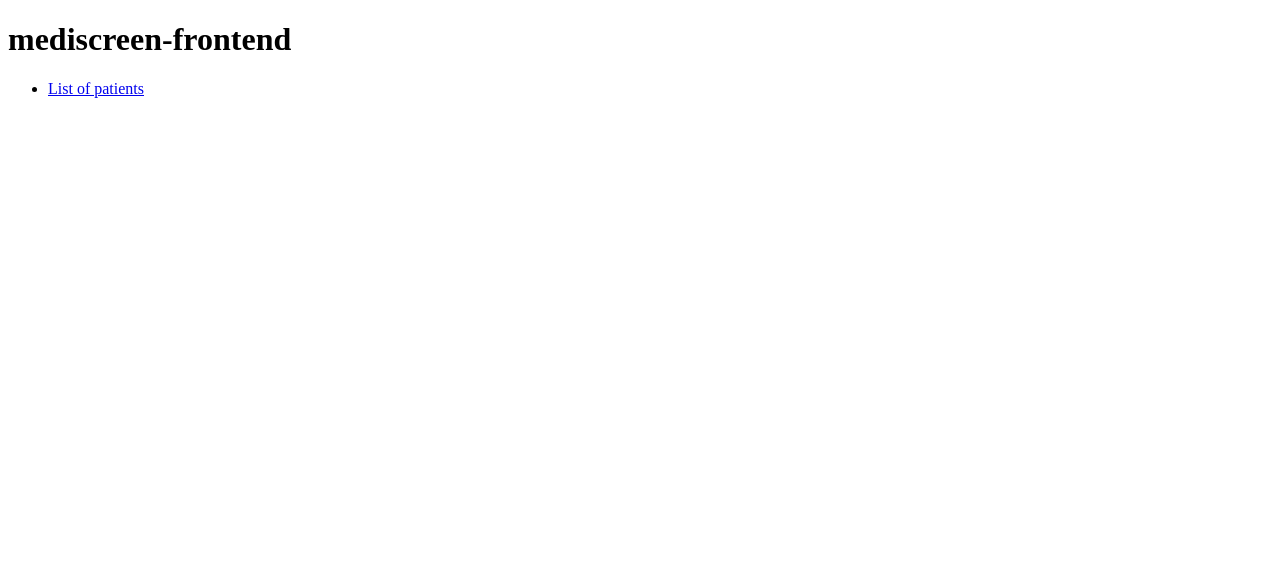
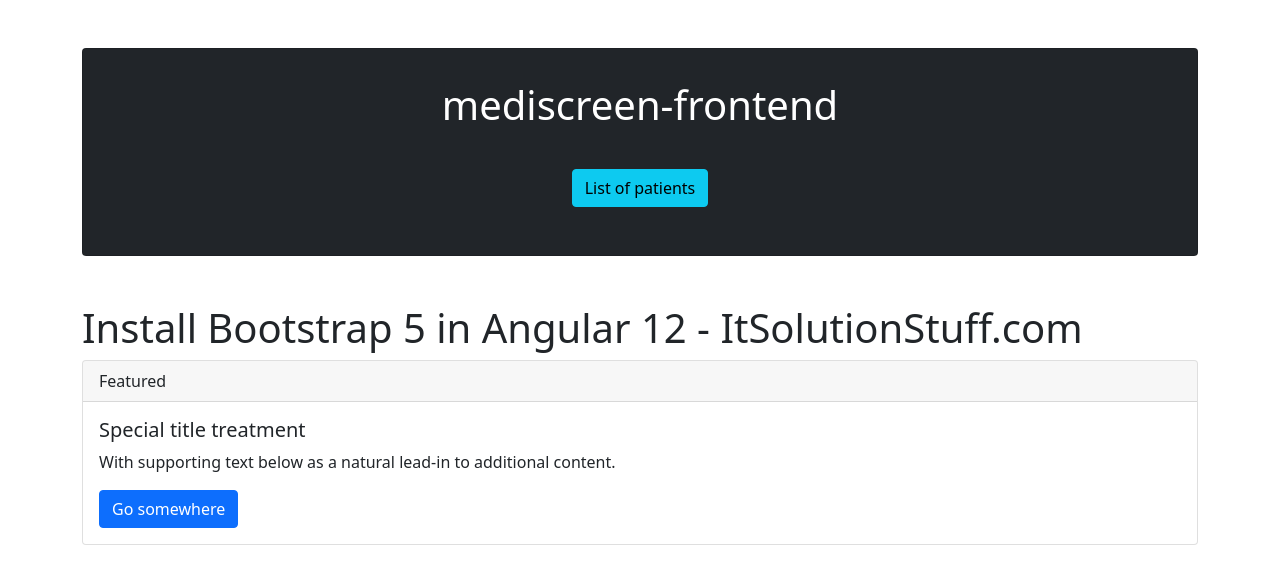
Before and after one commit to hallierarnaud/mediscreen-frontend, an Angular app: page / in a window 1280 px wide. Shown: the top 584 px of the page. Built offline with nearby package versions, Linux system fonts and the light colour scheme.

Commit message:
Ci : angular update angular

```diff
--- a/angular.json
+++ b/angular.json
@@ -27,9 +27,13 @@
               "src/assets"
             ],
             "styles": [
+              "node_modules/bootstrap/dist/css/bootstrap.min.css",
               "src/styles.css"
             ],
-            "scripts": []
+            "scripts": [
+              "node_modules/jquery/dist/jquery.min.js",
+              "node_modules/bootstrap/dist/js/bootstrap.min.js"
+            ]
           },
           "configurations": {
             "production": {
--- a/src/app/app.component.html
+++ b/src/app/app.component.html
@@ -15,3 +15,17 @@
     </div>
   </div>
 </div>
+
+<div class="container">
+  <h1>Install Bootstrap 5 in Angular 12 - ItSolutionStuff.com</h1>
+  <div class="card">
+    <div class="card-header">
+      Featured
+    </div>
+    <div class="card-body">
+      <h5 class="card-title">Special title treatment</h5>
+      <p class="card-text">With supporting text below as a natural lead-in to additional content.</p>
+      <a href="#" class="btn btn-primary">Go somewhere</a>
+    </div>
+  </div>
+</div>
--- a/src/test.ts
+++ b/src/test.ts
@@ -17,7 +17,9 @@
 // First, initialize the Angular testing environment.
 getTestBed().initTestEnvironment(
   BrowserDynamicTestingModule,
-  platformBrowserDynamicTesting()
+  platformBrowserDynamicTesting(), {
+    teardown: { destroyAfterEach: false }
+}
 );
 // Then we find all the tests.
 const context = require.context('./', true, /\.spec\.ts$/);
```
Also changed, not shown: package.json (+17 -14 lines), src/polyfills.ts (+0 -12 lines), 2 other files (tests, documents, lock files or other folders).
